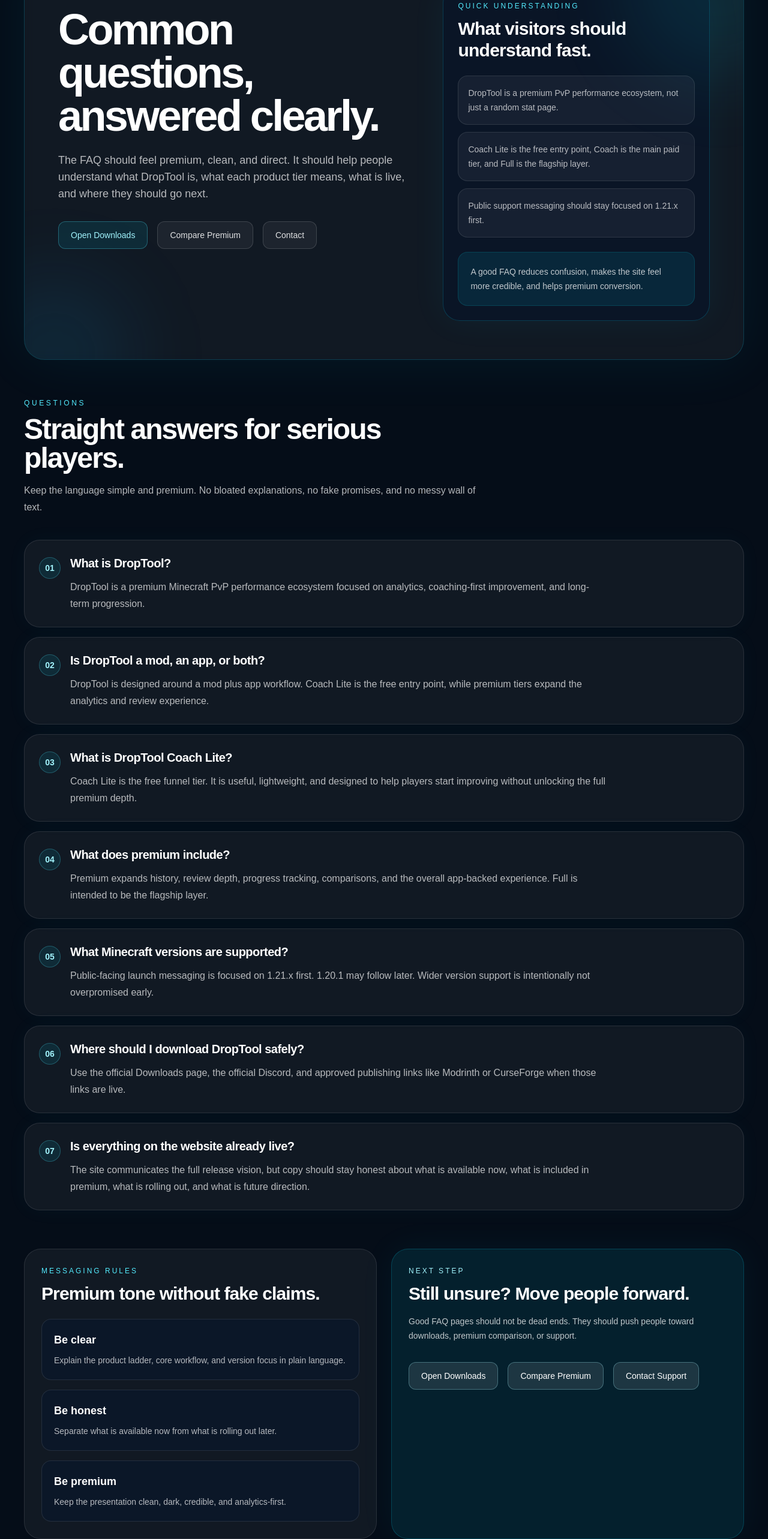
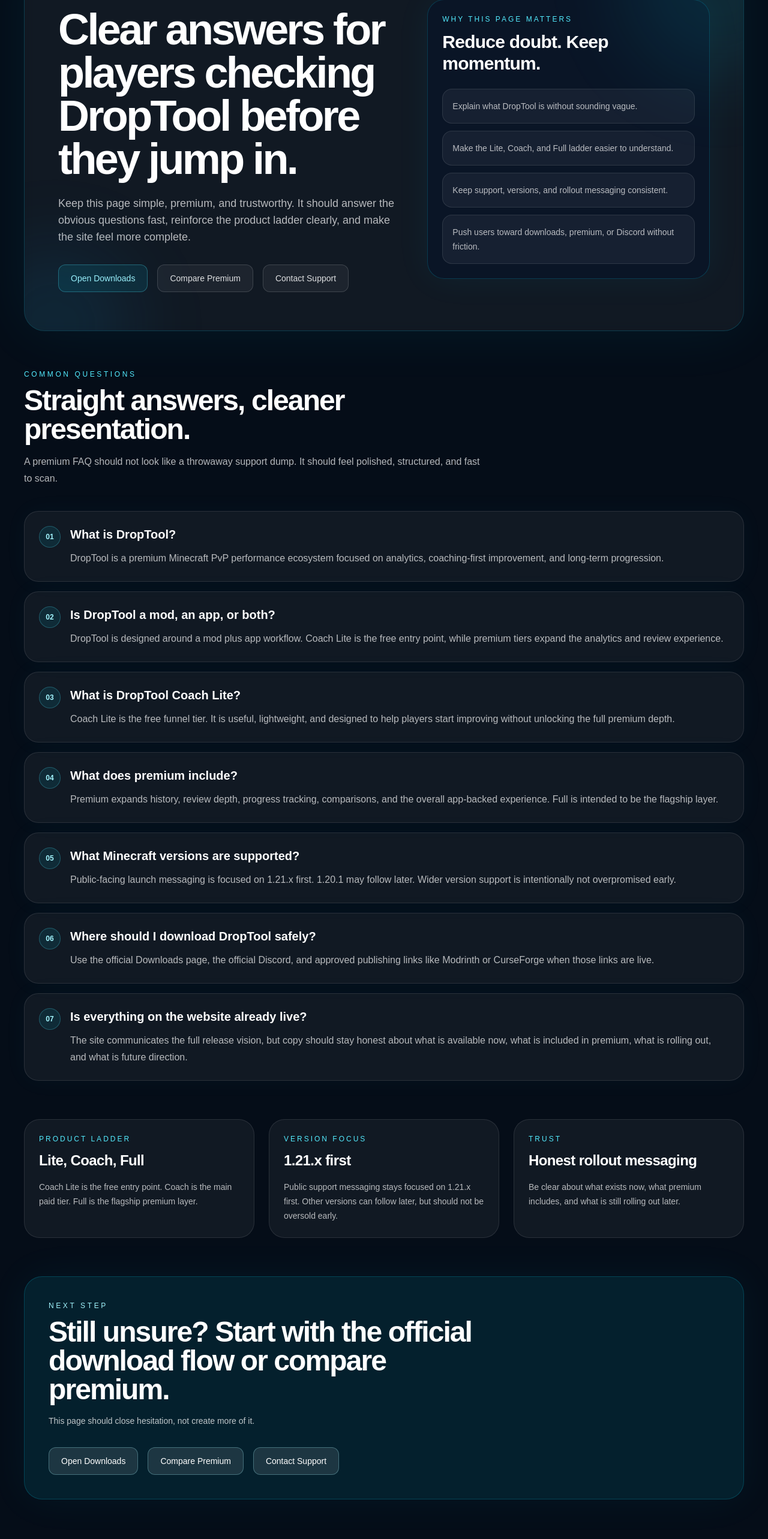
Before and after one commit to louisfles/droptool-site, a Next.js app: page /faq in a window 1280 px wide. Shown: the part 120-2686 px from the top of the page at 60% size. Built offline with nearby package versions, Linux system fonts and the light colour scheme.

Commit message:
Upgrade FAQ page design

```diff
--- a/app/faq/page.tsx
+++ b/app/faq/page.tsx
@@ -10,20 +10,20 @@
           <div className="absolute right-[-120px] top-[-100px] h-[320px] w-[320px] rounded-full bg-cyan-400/10 blur-3xl" />
           <div className="absolute bottom-[-120px] left-[-80px] h-[260px] w-[260px] rounded-full bg-sky-500/10 blur-3xl" />
 
-          <div className="grid gap-10 lg:grid-cols-[1.15fr_0.85fr]">
+          <div className="grid items-center gap-10 lg:grid-cols-[1.1fr_0.9fr]">
             <div>
               <p className="text-xs font-medium uppercase tracking-[0.35em] text-cyan-300">
                 FAQ
               </p>
 
               <h1 className="mt-5 max-w-4xl text-4xl font-semibold tracking-[-0.05em] sm:text-6xl lg:text-7xl">
-                Common questions, answered clearly.
+                Clear answers for players checking DropTool before they jump in.
               </h1>
 
               <p className="mt-6 max-w-3xl text-base leading-7 text-white/70 sm:text-lg">
-                The FAQ should feel premium, clean, and direct. It should help people
-                understand what DropTool is, what each product tier means, what is live,
-                and where they should go next.
+                Keep this page simple, premium, and trustworthy. It should answer the
+                obvious questions fast, reinforce the product ladder clearly, and make
+                the site feel more complete.
               </p>
 
               <div className="mt-8 flex flex-wrap gap-4">
@@ -45,34 +45,34 @@
                   href="/contact"
                   className="inline-flex items-center rounded-xl border border-white/15 bg-white/5 px-5 py-3 text-sm font-medium text-white/85 transition hover:bg-white/10"
                 >
-                  Contact
+                  Contact Support
                 </a>
               </div>
             </div>
 
             <div className="rounded-[28px] border border-cyan-400/20 bg-[#0a1627]/90 p-6 shadow-[0_0_60px_rgba(34,211,238,0.06)]">
               <p className="text-xs font-medium uppercase tracking-[0.25em] text-cyan-300">
-                Quick understanding
+                Why this page matters
               </p>
 
               <h2 className="mt-3 text-2xl font-semibold tracking-tight sm:text-3xl">
-                What visitors should understand fast.
+                Reduce doubt. Keep momentum.
               </h2>
 
               <div className="mt-6 space-y-3">
-                <div className="rounded-2xl border border-white/10 bg-white/5 p-4 text-sm leading-6 text-white/70">
-                  DropTool is a premium PvP performance ecosystem, not just a random stat page.
+                {[
+                  "Explain what DropTool is without sounding vague.",
+                  "Make the Lite, Coach, and Full ladder easier to understand.",
+                  "Keep support, versions, and rollout messaging consistent.",
+                  "Push users toward downloads, premium, or Discord without friction.",
+                ].map((item) => (
+                  <div
+                    key={item}
+                    className="rounded-2xl border border-white/10 bg-white/5 p-4 text-sm leading-6 text-white/70"
+                  >
+                    {item}
                   </div>
-                <div className="rounded-2xl border border-white/10 bg-white/5 p-4 text-sm leading-6 text-white/70">
-                  Coach Lite is the free entry point, Coach is the main paid tier, and Full is the flagship layer.
-                </div>
-                <div className="rounded-2xl border border-white/10 bg-white/5 p-4 text-sm leading-6 text-white/70">
-                  Public support messaging should stay focused on 1.21.x first.
-                </div>
-              </div>
-
-              <div className="mt-6 rounded-2xl border border-cyan-400/15 bg-cyan-400/10 p-5 text-sm leading-6 text-white/75">
-                A good FAQ reduces confusion, makes the site feel more credible, and helps premium conversion.
+                ))}
               </div>
             </div>
           </div>
@@ -81,14 +81,14 @@
         <section className="mt-16">
           <div className="max-w-3xl">
             <p className="text-xs font-medium uppercase tracking-[0.3em] text-cyan-300">
-              Questions
+              Common questions
             </p>
             <h2 className="mt-3 text-3xl font-semibold tracking-[-0.04em] sm:text-5xl">
-              Straight answers for serious players.
+              Straight answers, cleaner presentation.
             </h2>
             <p className="mt-4 text-base leading-7 text-white/70">
-              Keep the language simple and premium. No bloated explanations, no fake promises,
-              and no messy wall of text.
+              A premium FAQ should not look like a throwaway support dump. It should
+              feel polished, structured, and fast to scan.
             </p>
           </div>
 
@@ -96,18 +96,18 @@
             {faqs.map((item, index) => (
               <div
                 key={item.question}
-                className="rounded-[26px] border border-white/10 bg-white/5 p-6 shadow-[0_0_35px_rgba(34,211,238,0.04)]"
+                className="rounded-[24px] border border-white/10 bg-white/5 p-6 shadow-[0_0_40px_rgba(34,211,238,0.04)]"
               >
                 <div className="flex items-start gap-4">
-                  <div className="mt-1 flex h-9 w-9 shrink-0 items-center justify-center rounded-full border border-cyan-300/25 bg-cyan-400/10 text-sm font-semibold text-cyan-200">
+                  <div className="flex h-9 w-9 shrink-0 items-center justify-center rounded-full border border-cyan-300/25 bg-cyan-400/10 text-xs font-semibold text-cyan-200">
                     {String(index + 1).padStart(2, "0")}
                   </div>
 
-                  <div>
-                    <h3 className="text-xl font-semibold tracking-tight text-white">
+                  <div className="flex-1">
+                    <h3 className="text-lg font-semibold text-white sm:text-xl">
                       {item.question}
                     </h3>
-                    <p className="mt-3 max-w-4xl text-sm leading-7 text-white/70 sm:text-base">
+                    <p className="mt-3 text-sm leading-7 text-white/70 sm:text-base">
                       {item.answer}
                     </p>
                   </div>
@@ -117,49 +117,56 @@
           </div>
         </section>
 
-        <section className="mt-16 grid gap-6 lg:grid-cols-2">
-          <div className="rounded-[28px] border border-white/10 bg-white/5 p-7">
+        <section className="mt-16 grid gap-6 lg:grid-cols-3">
+          <div className="rounded-[26px] border border-white/10 bg-white/5 p-6">
             <p className="text-xs font-medium uppercase tracking-[0.25em] text-cyan-300">
-              Messaging rules
+              Product ladder
             </p>
-            <h2 className="mt-3 text-3xl font-semibold tracking-[-0.03em]">
-              Premium tone without fake claims.
-            </h2>
-
-            <div className="mt-6 space-y-4">
-              <div className="rounded-2xl border border-white/10 bg-[#0b1728] p-5">
-                <h3 className="text-lg font-semibold">Be clear</h3>
-                <p className="mt-2 text-sm leading-6 text-white/70">
-                  Explain the product ladder, core workflow, and version focus in plain language.
+            <h3 className="mt-3 text-2xl font-semibold tracking-tight">
+              Lite, Coach, Full
+            </h3>
+            <p className="mt-4 text-sm leading-6 text-white/70">
+              Coach Lite is the free entry point. Coach is the main paid tier. Full is
+              the flagship premium layer.
             </p>
           </div>
 
-              <div className="rounded-2xl border border-white/10 bg-[#0b1728] p-5">
-                <h3 className="text-lg font-semibold">Be honest</h3>
-                <p className="mt-2 text-sm leading-6 text-white/70">
-                  Separate what is available now from what is rolling out later.
+          <div className="rounded-[26px] border border-white/10 bg-white/5 p-6">
+            <p className="text-xs font-medium uppercase tracking-[0.25em] text-cyan-300">
+              Version focus
+            </p>
+            <h3 className="mt-3 text-2xl font-semibold tracking-tight">
+              1.21.x first
+            </h3>
+            <p className="mt-4 text-sm leading-6 text-white/70">
+              Public support messaging stays focused on 1.21.x first. Other versions
+              can follow later, but should not be oversold early.
             </p>
           </div>
 
-              <div className="rounded-2xl border border-white/10 bg-[#0b1728] p-5">
-                <h3 className="text-lg font-semibold">Be premium</h3>
-                <p className="mt-2 text-sm leading-6 text-white/70">
-                  Keep the presentation clean, dark, credible, and analytics-first.
+          <div className="rounded-[26px] border border-white/10 bg-white/5 p-6">
+            <p className="text-xs font-medium uppercase tracking-[0.25em] text-cyan-300">
+              Trust
+            </p>
+            <h3 className="mt-3 text-2xl font-semibold tracking-tight">
+              Honest rollout messaging
+            </h3>
+            <p className="mt-4 text-sm leading-6 text-white/70">
+              Be clear about what exists now, what premium includes, and what is still
+              rolling out later.
             </p>
           </div>
-            </div>
-          </div>
+        </section>
 
-          <div className="rounded-[28px] border border-cyan-400/20 bg-cyan-400/10 p-7 shadow-[0_0_60px_rgba(34,211,238,0.06)]">
-            <p className="text-xs font-medium uppercase tracking-[0.25em] text-cyan-200">
+        <section className="mt-16 rounded-[30px] border border-cyan-400/20 bg-cyan-400/10 p-8 shadow-[0_0_70px_rgba(34,211,238,0.06)] sm:p-10">
+          <p className="text-xs font-medium uppercase tracking-[0.3em] text-cyan-200">
             Next step
           </p>
-            <h2 className="mt-3 text-3xl font-semibold tracking-[-0.03em]">
-              Still unsure? Move people forward.
+          <h2 className="mt-3 max-w-3xl text-3xl font-semibold tracking-[-0.04em] sm:text-5xl">
+            Still unsure? Start with the official download flow or compare premium.
           </h2>
           <p className="mt-4 max-w-2xl text-sm leading-6 text-white/75">
-              Good FAQ pages should not be dead ends. They should push people toward
-              downloads, premium comparison, or support.
+            This page should close hesitation, not create more of it.
           </p>
 
           <div className="mt-8 flex flex-wrap gap-4">
@@ -182,7 +189,6 @@
               Contact Support
             </a>
           </div>
-          </div>
         </section>
       </div>
     </main>
```
Lines whose indentation alone changed are shown as unchanged.
